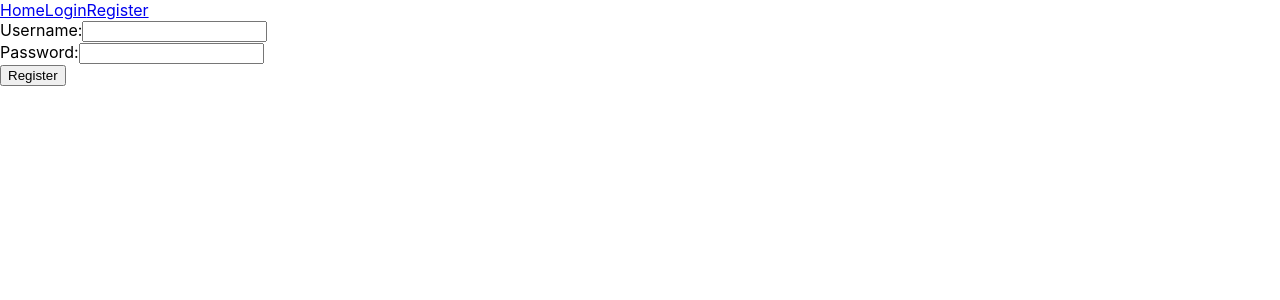
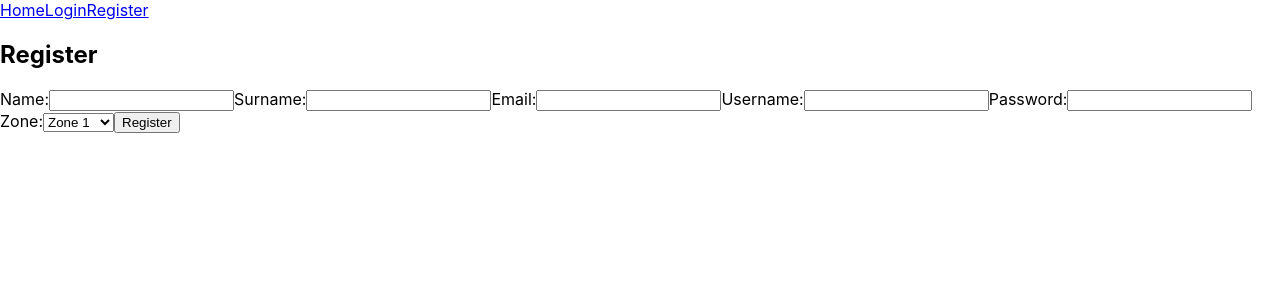
Before and after one commit to bvilane/CIAP, a React (Create React App) app in the folder ciap-frontend/: page /register in a window 1280 px wide. Shown: the top 300 px of the page. Built offline with nearby package versions, Linux system fonts and the light colour scheme.

Commit message:
Updated RegisterForm

```diff
--- a/ciap-frontend/src/components/RegisterForm.js
+++ b/ciap-frontend/src/components/RegisterForm.js
@@ -1,27 +1,72 @@
 import React, { useState } from 'react';
+import axios from 'axios';
 
 function RegisterForm() {
-  const [username, setUsername] = useState('');
-  const [password, setPassword] = useState('');
+    const [formData, setFormData] = useState({
+        name: '',
+        surname: '',
+        email: '',
+        username: '',
+        password: '',
+        zone: ''
+    });
+    const [error, setError] = useState('');
 
-  const handleSubmit = (event) => {
+    const handleInputChange = (event) => {
+        setFormData({
+            ...formData,
+            [event.target.name]: event.target.value
+        });
+    };
+
+    const handleSubmit = async (event) => {
         event.preventDefault();
-    // Here, you would add the logic to post data to the backend
-    console.log('Submitting:', username, password);
+        try {
+            const response = await axios.post('http://localhost:5000/register', formData);
+            alert('Registration successful!');
+            // Redirect or perform other actions on success
+        } catch (error) {
+            setError('Failed to register');
+            console.error('Registration error:', error.response?.data?.message || error.message);
+        }
     };
 
     return (
+        <div>
+            <h2>Register</h2>
+            {error && <p>{error}</p>}
             <form onSubmit={handleSubmit}>
-      <div>
-        <label>Username:</label>
-        <input type="text" value={username} onChange={(e) => setUsername(e.target.value)} />
-      </div>
-      <div>
-        <label>Password:</label>
-        <input type="password" value={password} onChange={(e) => setPassword(e.target.value)} />
-      </div>
+                <label>
+                    Name:
+                    <input type="text" name="name" value={formData.name} onChange={handleInputChange} />
+                </label>
+                <label>
+                    Surname:
+                    <input type="text" name="surname" value={formData.surname} onChange={handleInputChange} />
+                </label>
+                <label>
+                    Email:
+                    <input type="email" name="email" value={formData.email} onChange={handleInputChange} />
+                </label>
+                <label>
+                    Username:
+                    <input type="text" name="username" value={formData.username} onChange={handleInputChange} />
+                </label>
+                <label>
+                    Password:
+                    <input type="password" name="password" value={formData.password} onChange={handleInputChange} />
+                </label>
+                <label>
+                    Zone:
+                    <select name="zone" value={formData.zone} onChange={handleInputChange}>
+                        {Array.from({ length: 14 }, (_, i) => (
+                            <option key={i + 1} value={i + 1}>Zone {i + 1}</option>
+                        ))}
+                    </select>
+                </label>
                 <button type="submit">Register</button>
             </form>
+        </div>
     );
 }
 
```
Lines whose indentation alone changed are shown as unchanged.
